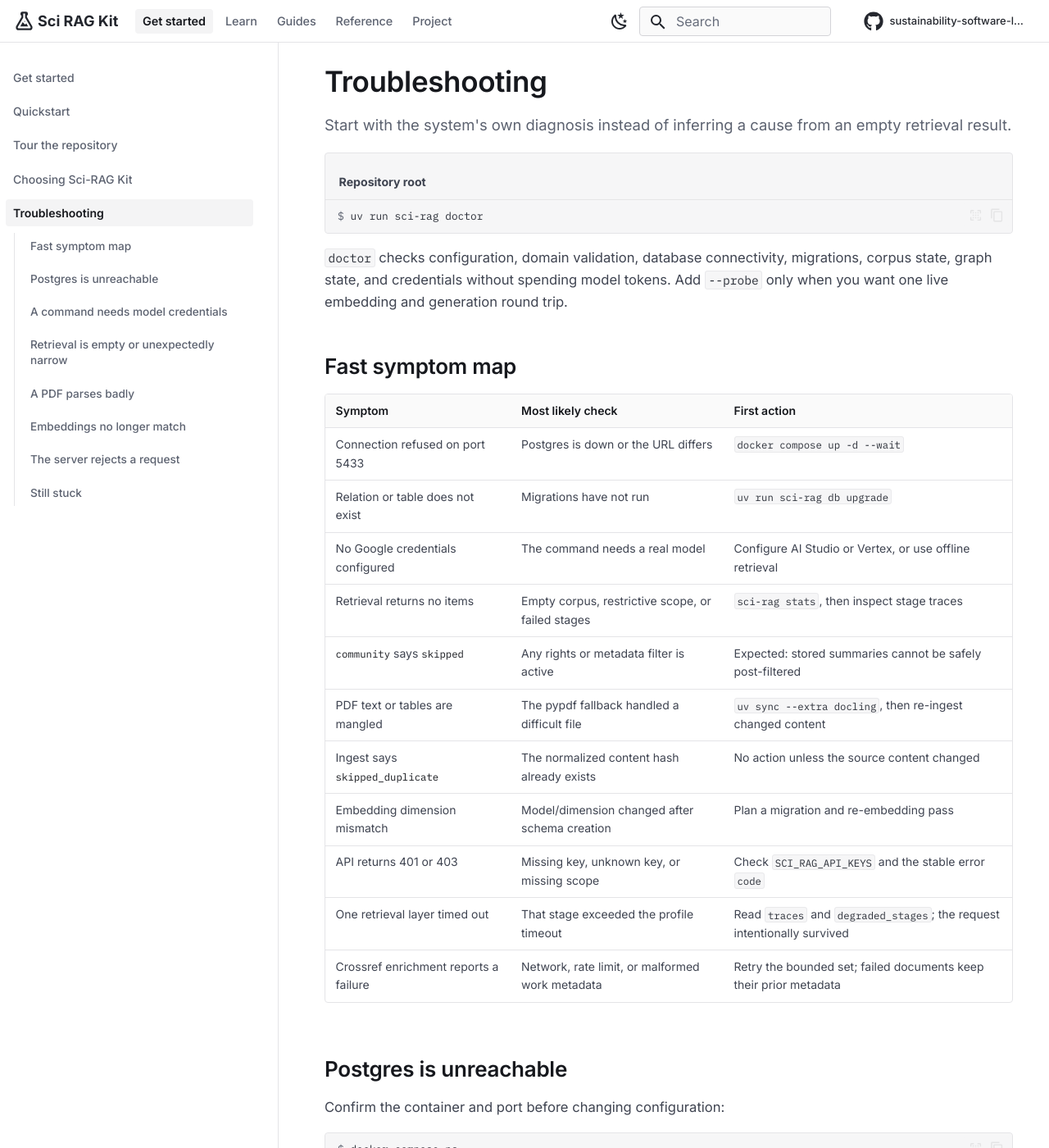
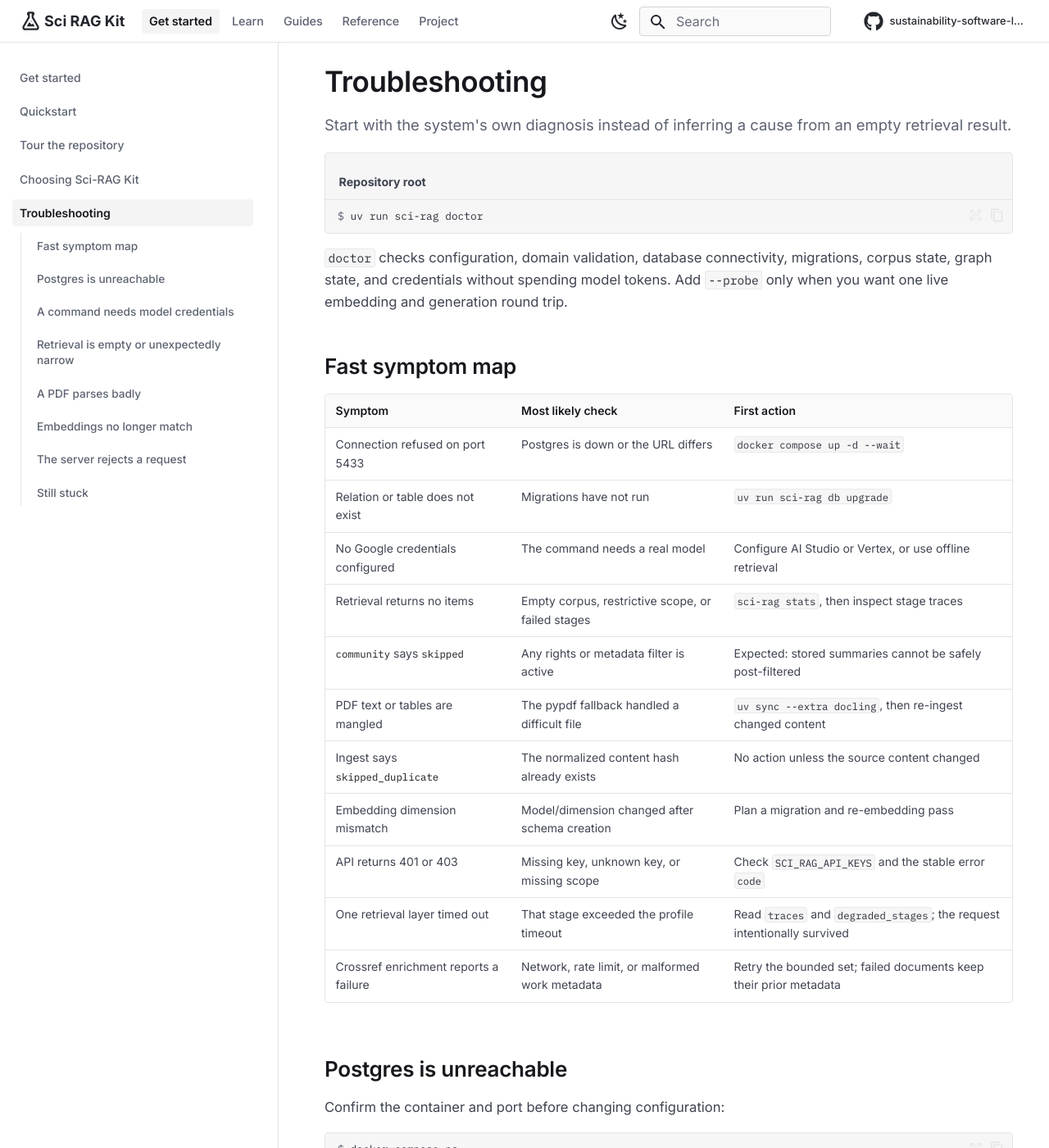
Before and after one commit to sustainability-software-lab/sci-rag-kit, an MkDocs documentation site: the page built from docs/troubleshooting.md, in a window 1280 px wide and 1400 px high. Shown: the whole window at 82% size. Built offline with MkDocs 1.6.1 and Material for MkDocs 9.7.7, drawn with Linux system fonts in a browser that asks for light colours.

Commit message:
docs: grey scrollbars and a wider left gutter
Material swaps the sidebar scrollbar to --md-accent-fg-color on hover and
focus-within, which in this palette is a saturated blue bar down the whole
column. The same rule applies to the search results and to code blocks. All
three now hold the hairline grey they use at rest.

The left-justified column also moves from 16px to 24px off the window edge, so
the flask mark and the sidebar rows still align with each other but no longer
sit tight against the frame.

Co-Authored-By: Claude Opus 5 (1M context) <noreply@anthropic.com>

```diff
--- a/docs/stylesheets/components.css
+++ b/docs/stylesheets/components.css
@@ -273,13 +273,13 @@
     scrollbar-gutter: stable;
   }
 
-  /* 0.35rem here plus the row's own 0.45rem padding puts the first character
-     at 16px, the same left edge as the flask mark in the header above it. */
+  /* 0.75rem here plus the row's own 0.45rem padding puts the first character
+     at 24px, the same left edge as the flask mark in the header above it. */
   .md-sidebar--primary .md-sidebar__inner {
     padding-top: 0.9rem;
     padding-right: 0.6rem;
     padding-bottom: 2rem;
-    padding-left: 0.35rem;
+    padding-left: 0.75rem;
   }
 
   .md-main__inner {
@@ -296,15 +296,33 @@
   }
 }
 
-/* Scrollbars: hairline grey, never the browser's default accent. */
+/* Scrollbars stay a hairline grey. Material darkens them to the accent colour
+   on hover and focus, which reads as a saturated blue bar down the sidebar. */
 .md-sidebar__scrollwrap,
+.md-sidebar__scrollwrap:hover,
+.md-sidebar__scrollwrap:focus-within,
+.md-search__scrollwrap,
+.md-search__scrollwrap:hover,
 .md-typeset__scrollwrap,
+.md-typeset pre > code,
+.md-typeset pre > code:hover,
 .md-typeset .highlight pre,
 .md-typeset .srag-tree,
 .srag-home-tree,
 .mermaid {
   scrollbar-width: thin;
   scrollbar-color: var(--srag-border-strong) transparent;
+}
+
+.md-sidebar__scrollwrap:hover::-webkit-scrollbar-thumb,
+.md-sidebar__scrollwrap:focus-within::-webkit-scrollbar-thumb,
+.md-search__scrollwrap::-webkit-scrollbar-thumb {
+  background-color: var(--srag-border-strong);
+}
+
+.md-sidebar__scrollwrap:hover::-webkit-scrollbar-thumb:hover,
+.md-search__scrollwrap::-webkit-scrollbar-thumb:hover {
+  background-color: var(--srag-muted-500);
 }
 
 ::-webkit-scrollbar {
--- a/docs/stylesheets/tokens.css
+++ b/docs/stylesheets/tokens.css
@@ -140,6 +140,11 @@
 [dir="ltr"] .md-header__button.md-logo {
   margin-right: 0;
   padding-right: 0.15rem;
+}
+
+/* Give the whole left-justified column room to breathe from the window edge. */
+[dir="ltr"] .md-header__inner {
+  padding-left: 0.6rem;
 }
 
 .md-header__title {
```
